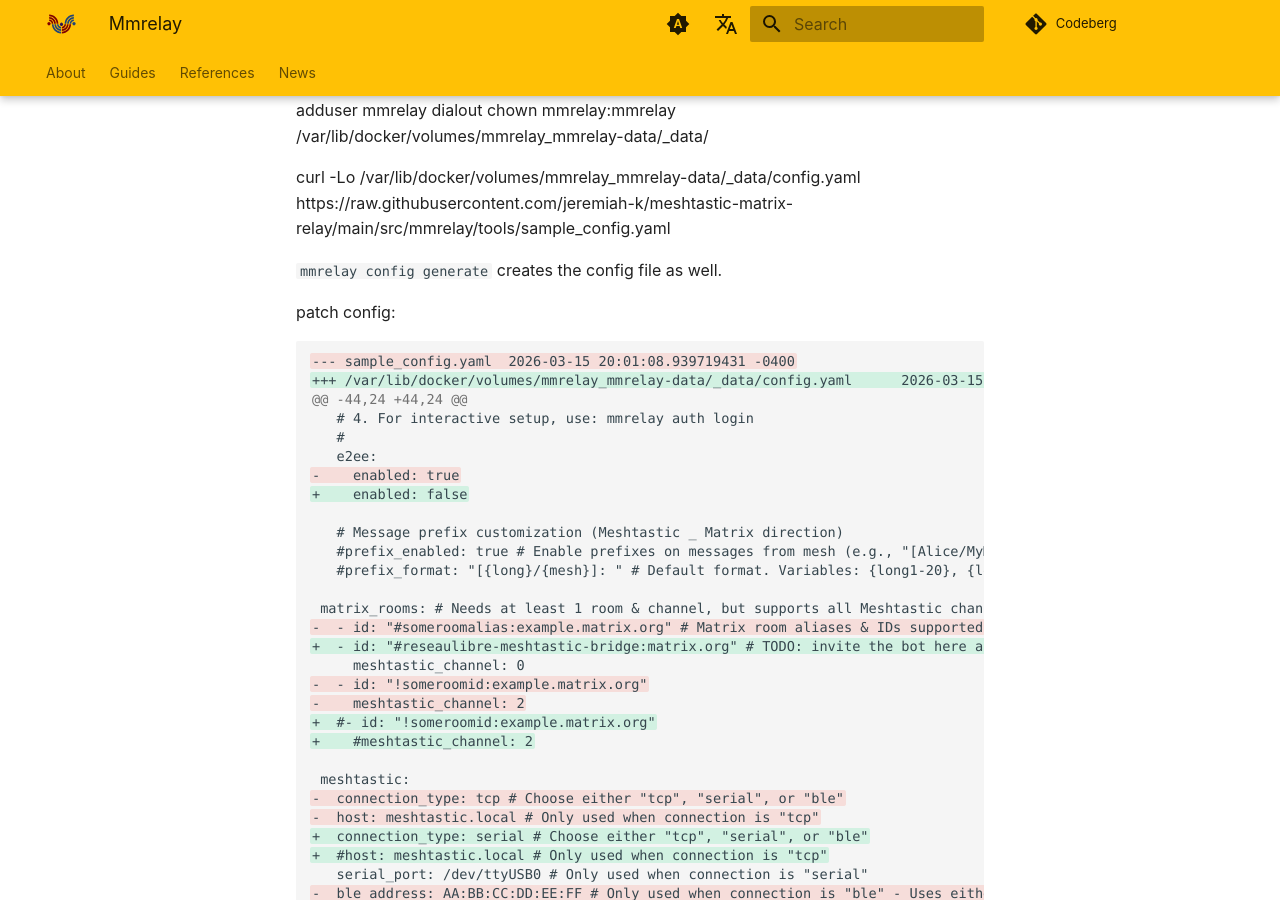
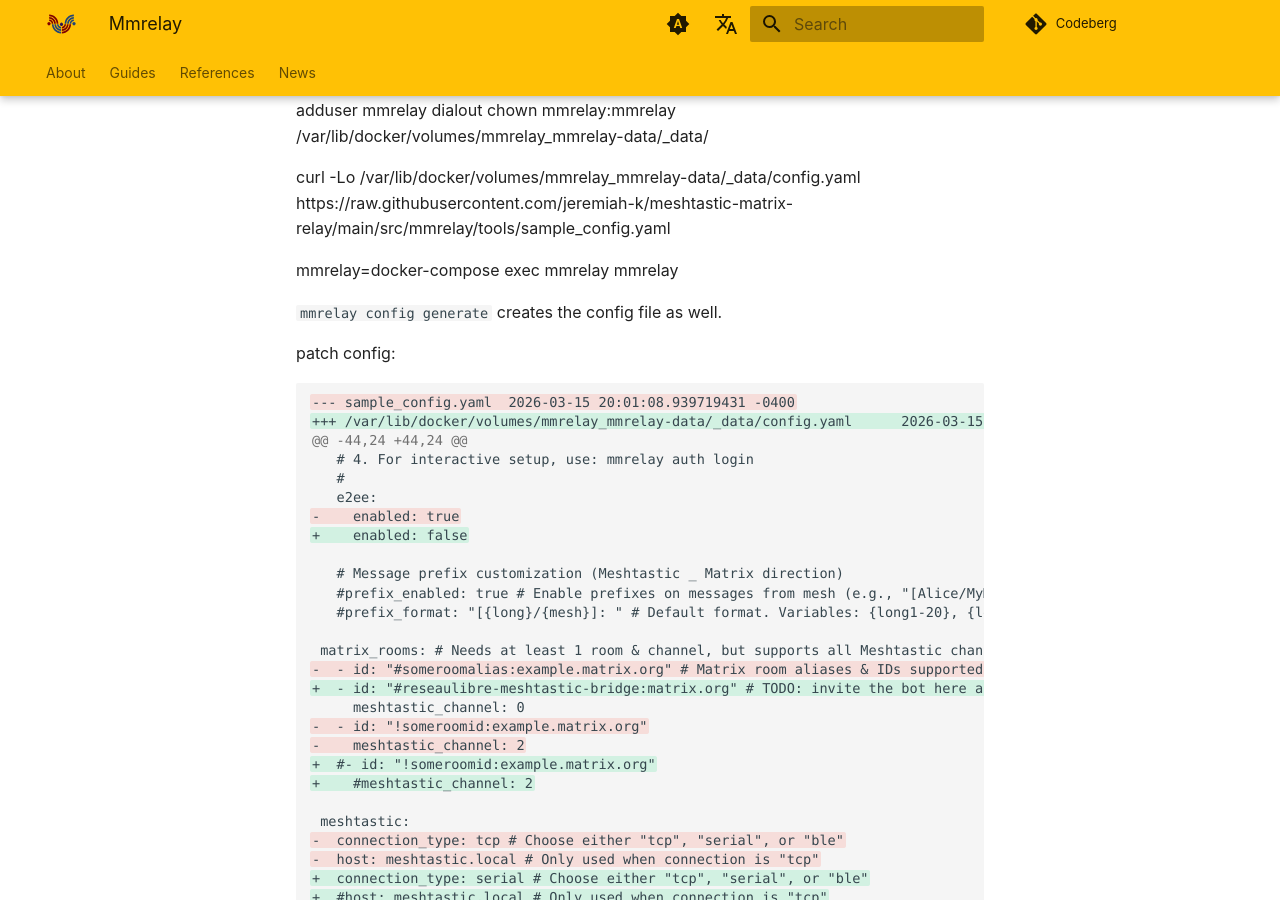
Before and after one commit to ReseauLibre/lora.reseaulibre.ca, an MkDocs documentation site: the page built from docs/references/mmrelay.md, in a window 1280 px wide and 900 px high, scrolled down 649 px. Built offline with MkDocs 1.6.1 and Material for MkDocs 9.7.7, drawn with Linux system fonts in a browser that asks for light colours; plug-ins that fetch from the network failed and are left out; comment, search, counter and statistics services are not loaded.

Commit message:
one last note

```diff
--- a/docs/references/mmrelay.md
+++ b/docs/references/mmrelay.md
@@ -35,6 +35,7 @@
 
 curl -Lo /var/lib/docker/volumes/mmrelay_mmrelay-data/_data/config.yaml https://raw.githubusercontent.com/jeremiah-k/meshtastic-matrix-relay/main/src/mmrelay/tools/sample_config.yaml
 
+mmrelay=docker-compose exec mmrelay mmrelay
 
 `mmrelay config generate` creates the config file as well.
 
```
